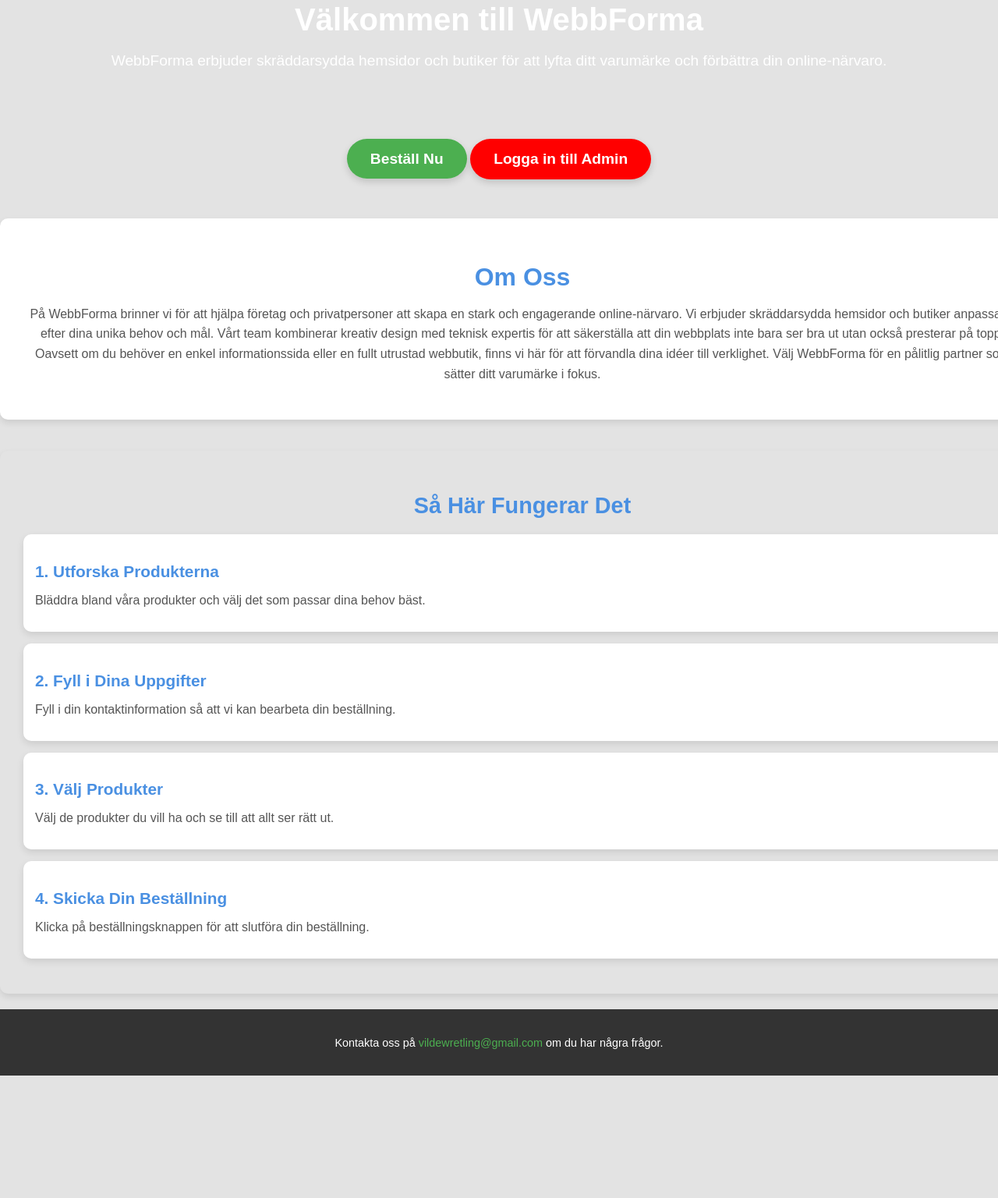
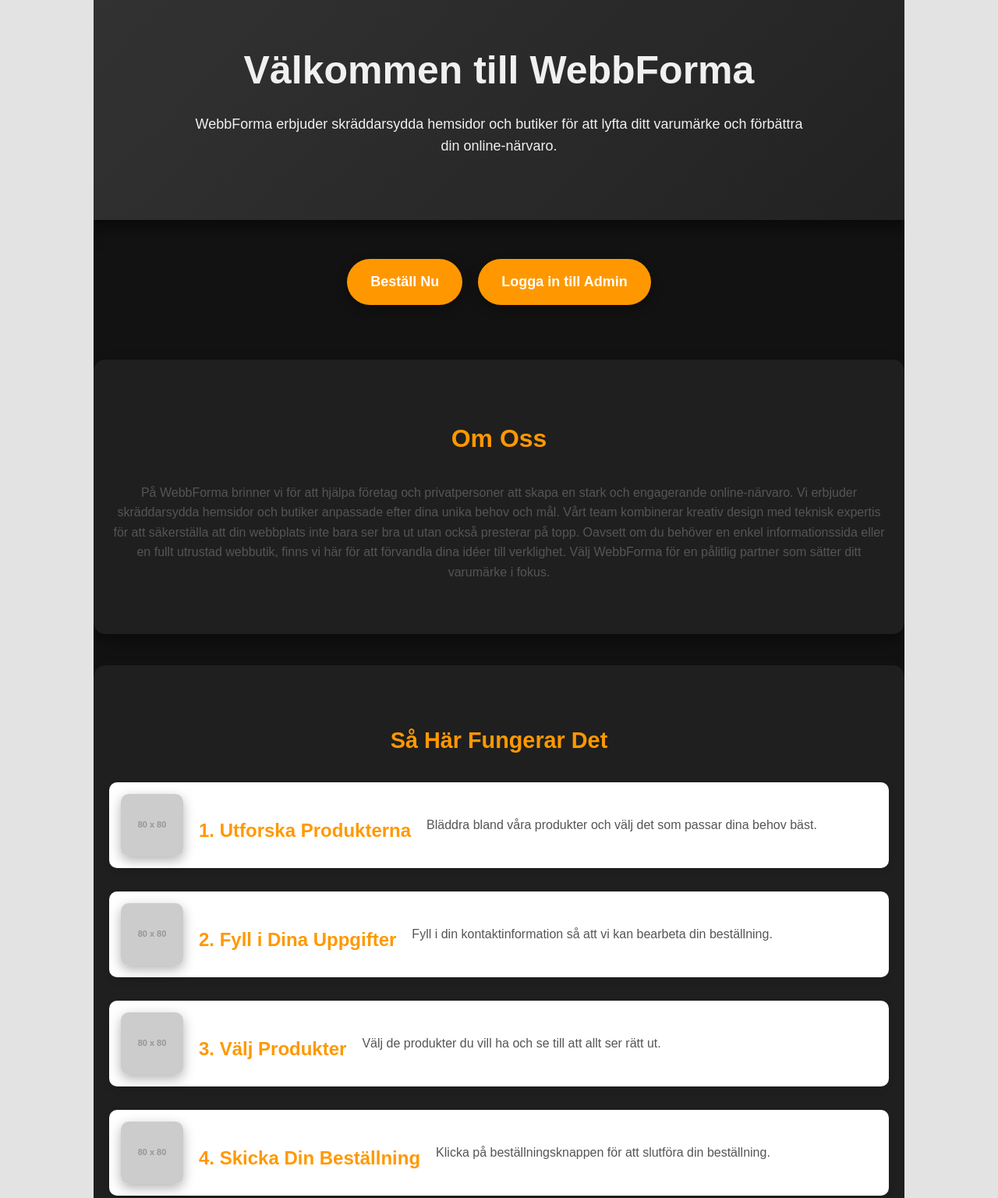
Before and after one commit to Challept/thecoolpal, a plain HTML site: page index.html in a window 1280 px wide. Shown: the part 64-1600 px from the top of the page at 78% size. Before the commit the page ends 1443 px from the top, so only its background shows below. Drawn offline with Linux system fonts and the light colour scheme; placeholder pictures from the web are drawn by us.

Commit message:
Update index.html

```diff
--- a/index.html
+++ b/index.html
@@ -5,10 +5,147 @@
     <meta name="viewport" content="width=device-width, initial-scale=1.0">
     <title>Välkommen</title>
     <link rel="stylesheet" href="style.css">
+    <style>
+        body {
+            background-color: #121212;
+            color: #ffffff;
+            font-family: 'Arial', sans-serif;
+            margin: 0;
+            padding: 0;
+            line-height: 1.6;
+        }
+        .header {
+            text-align: center;
+            padding: 80px 20px;
+            background: linear-gradient(135deg, #333, #222);
+            color: #f0f0f0;
+            box-shadow: 0 10px 20px rgba(0, 0, 0, 0.5);
+            animation: fadeIn 1.5s;
+        }
+        .header h1 {
+            font-size: 50px;
+            margin-bottom: 15px;
+            animation: slideIn 1s;
+        }
+        .header p {
+            font-size: 18px;
+            max-width: 800px;
+            margin: 0 auto;
+            animation: fadeInUp 1.5s;
+        }
+        .button-container {
+            display: flex;
+            justify-content: center;
+            gap: 20px;
+            margin: 50px 0;
+            animation: zoomIn 1.2s;
+        }
+        .order-button, .admin-login-button {
+            background-color: #ff9800;
+            color: #fff;
+            border: none;
+            padding: 15px 30px;
+            border-radius: 30px;
+            font-size: 18px;
+            cursor: pointer;
+            text-decoration: none;
+            transition: background-color 0.4s, transform 0.3s;
+            box-shadow: 0 5px 15px rgba(0, 0, 0, 0.3);
+        }
+        .order-button:hover, .admin-login-button:hover {
+            background-color: #e68900;
+            transform: translateY(-5px);
+        }
+        .about-us, .steps {
+            padding: 50px 20px;
+            max-width: 1000px;
+            margin: 20px auto;
+            background-color: #1f1f1f;
+            border-radius: 15px;
+            box-shadow: 0 10px 20px rgba(0, 0, 0, 0.4);
+            animation: fadeIn 1.5s;
+        }
+        .about-us h2, .steps h2 {
+            text-align: center;
+            margin-bottom: 30px;
+            color: #ff9800;
+        }
+        .steps .step {
+            display: flex;
+            align-items: center;
+            gap: 20px;
+            margin-bottom: 30px;
+            animation: slideIn 1.2s;
+        }
+        .steps .step h3 {
+            font-size: 24px;
+            color: #ff9800;
+            flex-shrink: 0;
+        }
+        .steps .step p {
+            flex-grow: 1;
+            font-size: 16px;
+        }
+        .step img {
+            width: 80px;
+            height: 80px;
+            border-radius: 10px;
+            object-fit: cover;
+            box-shadow: 0 5px 15px rgba(0, 0, 0, 0.3);
+        }
+        footer {
+            text-align: center;
+            padding: 20px;
+            background-color: #333;
+            color: #f0f0f0;
+        }
+        footer p {
+            margin: 0;
+        }
+        footer a {
+            color: #ff9800;
+            text-decoration: none;
+        }
+        footer a:hover {
+            text-decoration: underline;
+        }
+
+        @keyframes fadeIn {
+            from { opacity: 0; }
+            to { opacity: 1; }
+        }
+        @keyframes slideIn {
+            from { transform: translateX(-50px); opacity: 0; }
+            to { transform: translateX(0); opacity: 1; }
+        }
+        @keyframes fadeInUp {
+            from { transform: translateY(20px); opacity: 0; }
+            to { transform: translateY(0); opacity: 1; }
+        }
+        @keyframes zoomIn {
+            from { transform: scale(0.9); opacity: 0; }
+            to { transform: scale(1); opacity: 1; }
+        }
+
+        @media (max-width: 768px) {
+            .header h1 {
+                font-size: 36px;
+            }
+            .steps .step {
+                flex-direction: column;
+                text-align: center;
+            }
+            .step img {
+                width: 60px;
+                height: 60px;
+                margin-bottom: 10px;
+            }
+        }
+    </style>
 </head>
 <body>
     <header class="header">
-        <h1>Välkommen till WebbForma </h1>
+        <h1>Välkommen till WebbForma</h1>
         <p>WebbForma erbjuder skräddarsydda hemsidor och butiker för att lyfta ditt varumärke och förbättra din online-närvaro.</p>
     </header>
 
@@ -25,25 +162,29 @@
     <section class="steps">
         <h2>Så Här Fungerar Det</h2>
         <div class="step">
+            <img src="https://via.placeholder.com/80" alt="Steg 1">
             <h3>1. Utforska Produkterna</h3>
             <p>Bläddra bland våra produkter och välj det som passar dina behov bäst.</p>
         </div>
         <div class="step">
+            <img src="https://via.placeholder.com/80" alt="Steg 2">
             <h3>2. Fyll i Dina Uppgifter</h3>
             <p>Fyll i din kontaktinformation så att vi kan bearbeta din beställning.</p>
         </div>
         <div class="step">
+            <img src="https://via.placeholder.com/80" alt="Steg 3">
             <h3>3. Välj Produkter</h3>
             <p>Välj de produkter du vill ha och se till att allt ser rätt ut.</p>
         </div>
         <div class="step">
+            <img src="https://via.placeholder.com/80" alt="Steg 4">
             <h3>4. Skicka Din Beställning</h3>
             <p>Klicka på beställningsknappen för att slutföra din beställning.</p>
         </div>
     </section>
 
     <footer>
-        <p>Kontakta oss på <a href="mailto:support@exempel.com">vildewretling@gmail.com</a> om du har några frågor.</p>
+        <p>Kontakta oss på <a href="mailto:vildewretling@gmail.com">vildewretling@gmail.com</a> om du har några frågor.</p>
     </footer>
 </body>
 </html>
```
